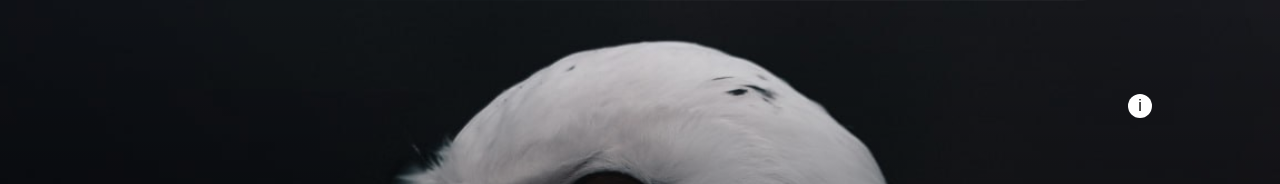
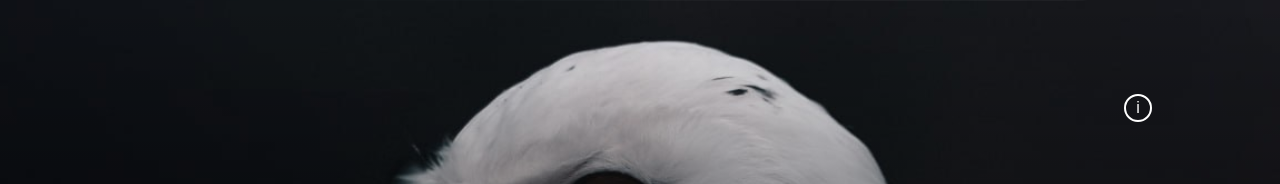
Before and after one commit to HY-Global-Campus/business-model-canvas, a React (Vite) app in the folder frontend/: page / in a window 1280 px wide. Shown: the top 184 px of the page. Built offline with nearby package versions, Linux system fonts and the light colour scheme; sample sign-in values are in the browser's storage; what reactflow would draw is missing.

Commit message:
styling info icon

```diff
--- a/frontend/src/App/Components/InfoIcon.tsx
+++ b/frontend/src/App/Components/InfoIcon.tsx
@@ -21,9 +21,10 @@ const InfoIcon: React.FC<InfoIconProps> = ({ infoText, color }) => {
         display: 'inline-block',
         width: '24px',
         height: '24px',
-        backgroundColor: bgcolor,
-        color: bgcolor == 'black' ? 'white' : 'black',
+        backgroundColor: 'transparent',
+        color: bgcolor,
         borderRadius: '50%',
+        border: `2px solid ${bgcolor}`,
         fontSize: '16px',
         textAlign: 'center',
         lineHeight: '24px',
```
